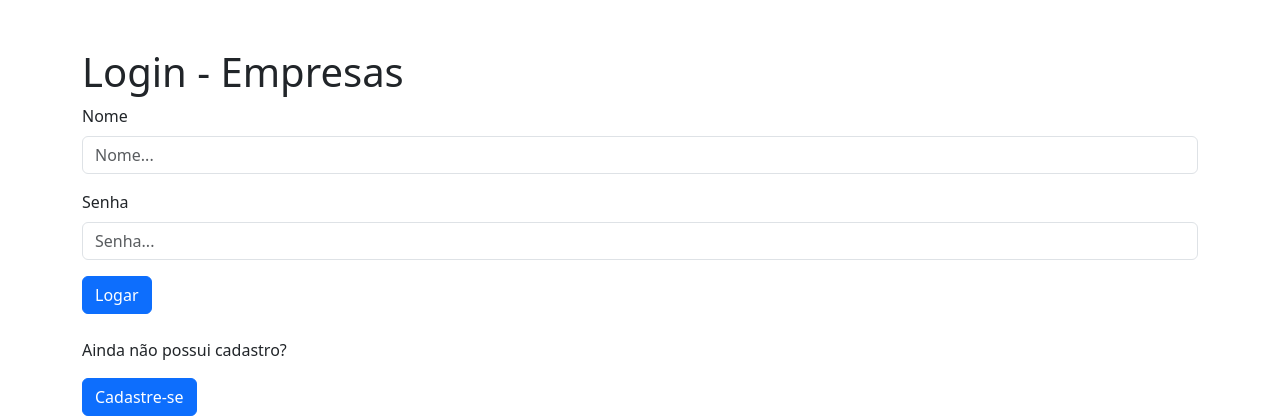
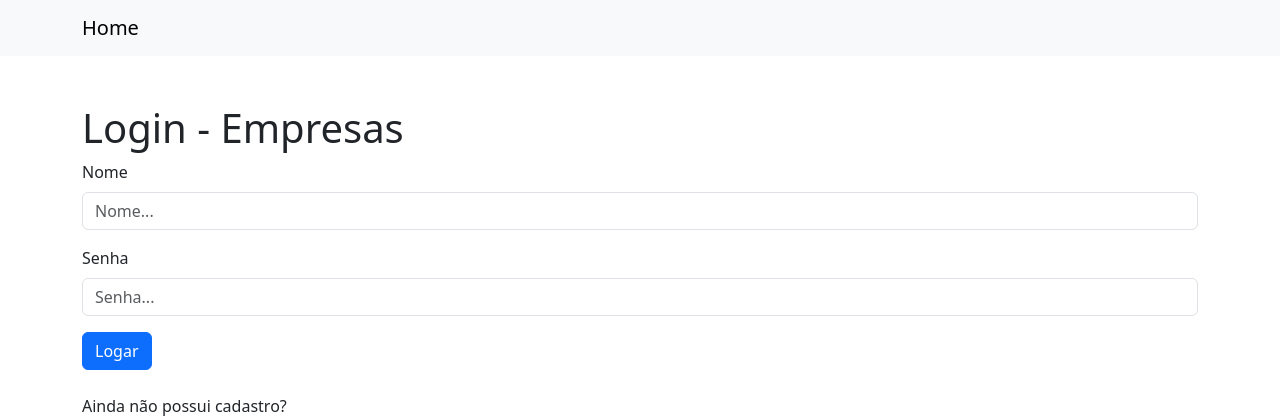
Before and after one commit to godoimatheus/vagas, a Django app: page /empresas/login/ in a window 1280 px wide. Shown: the top 420 px of the page. Run offline with Django 4.2, Linux system fonts and the light colour scheme.

Commit message:
feat: adiciona navgar a pagina de login

```diff
--- a/projeto_vagas/candidatos/templates/candidatos/login.html
+++ b/projeto_vagas/candidatos/templates/candidatos/login.html
@@ -3,7 +3,11 @@
 {% block title %}Login candidatos{% endblock title %}
 
 {% block content %}
-
+    <nav class="navbar navbar-expand-lg bg-body-tertiary">
+        <div class="container-md">
+        <a class="navbar-brand" href="{% url 'home' %}">Home</a>
+        </div>
+    </nav>
     <div class="container mt-5">
         <h1>Login - Candidatos</h1>
         <form action="{% url 'login_candidatos' %}" method="POST"> {% csrf_token %}
--- a/projeto_vagas/empresas/templates/empresas/login.html
+++ b/projeto_vagas/empresas/templates/empresas/login.html
@@ -3,7 +3,11 @@
 {% block title %}Login empresas{% endblock title %}
 
 {% block content %}
-
+    <nav class="navbar navbar-expand-lg bg-body-tertiary">
+        <div class="container-md">
+        <a class="navbar-brand" href="{% url 'home' %}">Home</a>
+        </div>
+    </nav>
     <div class="container mt-5">
         <h1>Login - Empresas</h1>
         <form action="{% url 'login_empresas' %}" method="POST"> {% csrf_token %}
```
